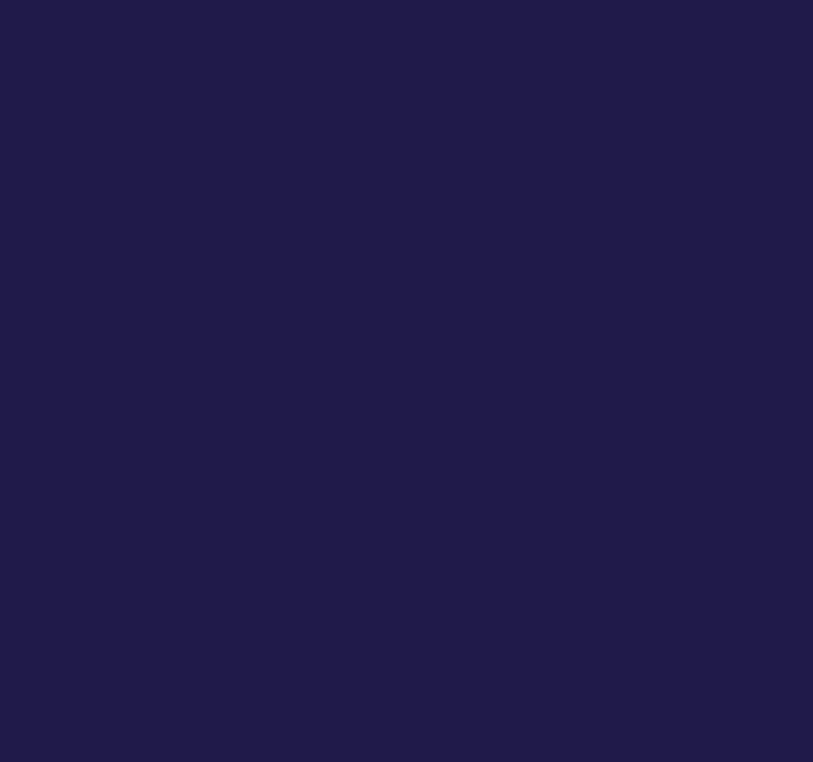
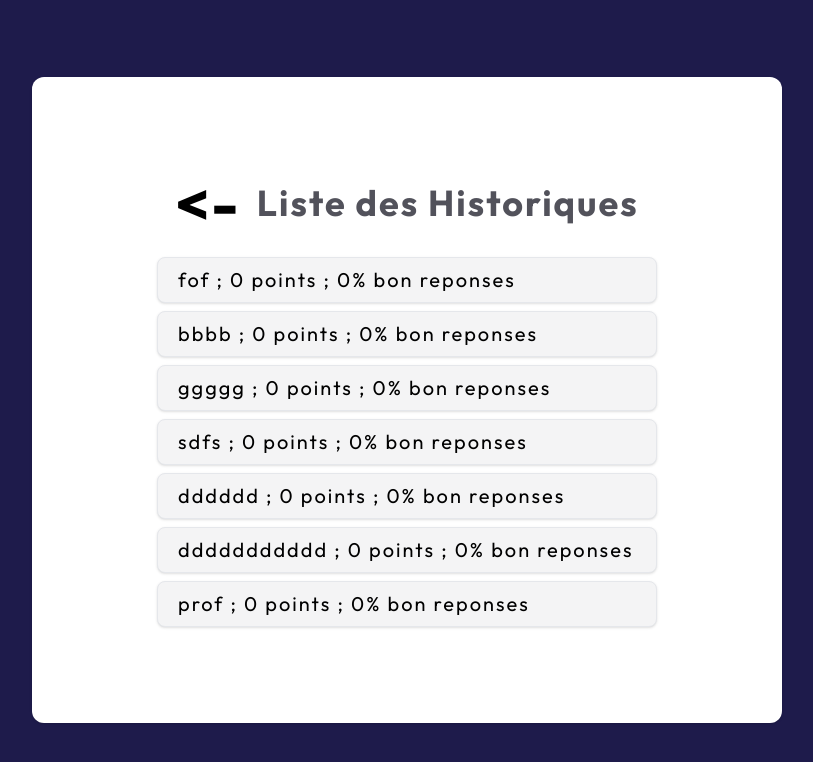
Before and after one commit to rootcoder54/quizz, an Angular app: page /historique in a window 1280 px wide. Before the commit this address led to /. Shown: the top 762 px of the page, without its empty margins (233-1046 px from the left). Built offline with nearby package versions, Linux system fonts and the light colour scheme; data requests are answered from the project's data file.

Commit message:
historique

```diff
--- a/src/app/app-routing.module.ts
+++ b/src/app/app-routing.module.ts
@@ -2,11 +2,13 @@ import { NgModule } from '@angular/core';
 import { RouterModule, Routes } from '@angular/router';
 import { HomeComponent } from './pages/home/home.component';
 import { QuizzComponent } from './pages/quizz/quizz.component';
+import { HistoriqueComponent } from './pages/historique/historique.component';
 
 const routes: Routes = [
   { path: '', redirectTo: '/home', pathMatch: 'full' },
   { path: 'home', component: HomeComponent },
   { path: 'quizz/:id', component: QuizzComponent },
+  { path:'historique', component:HistoriqueComponent}
 ];
 
 @NgModule({
--- a/src/app/app.module.ts
+++ b/src/app/app.module.ts
@@ -14,6 +14,7 @@ import { QuestionService } from './shared/service/question.service';
 import { QuizzItemComponent } from './components/quizz-item/quizz-item.component';
 import { FormsModule } from '@angular/forms';
 import { QuizzService } from './shared/service/quizz.service';
+import { HistoriqueComponent } from './pages/historique/historique.component';
 
 @NgModule({
   declarations: [
@@ -22,7 +23,8 @@ import { QuizzService } from './shared/service/quizz.service';
     QuizzComponent,
     SuccessDirective,
     FalseDirective,
-    QuizzItemComponent
+    QuizzItemComponent,
+    HistoriqueComponent
   ],
   imports: [
     BrowserModule,
--- /dev/null
+++ b/src/app/pages/historique/historique.component.html
@@ -0,0 +1,13 @@
+<div class="flex flex-col items-center gap-y-6 bg-white p-24 rounded-xl shadow w-[750px]">
+    <div class="flex flex-row justify-center items-center gap-x-4">
+        <a href="/home" class="text-6xl font-bold">
+            <-
+        </a>
+        <h2 class="text-4xl font-bold text-zinc-600">Liste des Historiques</h2>
+    </div>
+    <div class="flex flex-col gap-y-2">
+        <div *ngFor="let item of quizz" class="border text-xl px-5 py-2 w-[500px] rounded-lg shadow bg-zinc-100">
+            {{item.pseudo}}  ; {{item.point}} points ; {{item.point/item.nombre}}% bon reponses
+        </div>
+    </div>
+</div>
--- /dev/null
+++ b/src/app/pages/historique/historique.component.ts
@@ -0,0 +1,20 @@
+import { Component, OnInit } from '@angular/core';
+import { Quizz } from 'src/app/shared/interface/quizz';
+import { QuizzService } from 'src/app/shared/service/quizz.service';
+
+@Component({
+  selector: 'app-historique',
+  templateUrl: './historique.component.html',
+  styleUrls: ['./historique.component.css']
+})
+export class HistoriqueComponent implements OnInit {
+
+  quizz:Quizz[]=[];
+  constructor(private quizzService:QuizzService){}
+
+  ngOnInit(){
+    this.quizzService.getQuizzes().subscribe(q => {
+      this.quizz=q;
+    })
+  }
+}
--- a/src/app/pages/home/home.component.html
+++ b/src/app/pages/home/home.component.html
@@ -12,8 +12,8 @@
             class="px-4 py-2 rounded-xl w-full bg-zinc-900 text-white text-center font-bold hover:bg-zinc-700">
             Commencer
         </button>
-        <a routerLink="/home"
-            class="px-4 py-2 cursor-not-allowed rounded-xl w-full bg-white  text-center font-bold border hover:bg-zinc-100">Historique</a>
+        <a routerLink="/historique"
+            class="px-4 py-2 rounded-xl w-full bg-white  text-center font-bold border hover:bg-zinc-100">Historique</a>
     </div>
 </div>
 
--- a/src/app/pages/quizz/quizz.component.html
+++ b/src/app/pages/quizz/quizz.component.html
@@ -1,7 +1,7 @@
 <div *ngIf="!finish" class="flex flex-col gap-y-6 bg-white p-24 rounded-xl shadow w-[750px]">
 
     <div class="flex items-center justify-between px-7">
-        <span class="text-zinc-500 font-bold">Question {{numero}}/{{quizz.nombre}} {{quizz.pseudo}}</span>
+        <span class="text-zinc-500 font-bold">Question {{numero}}/{{quizz.nombre}} {{quizz.point}}</span>
     </div>
 
     <!-- ========== La bar de temps ========== -->
--- a/src/app/pages/quizz/quizz.component.ts
+++ b/src/app/pages/quizz/quizz.component.ts
@@ -16,7 +16,7 @@ export class QuizzComponent implements OnInit {
   numero: number = 1;
 
   finish: boolean = false;
-  nbreQuestion:number[]=[];
+  liste:number[]=[];
   width: number = 0;
 
   question:{
@@ -57,11 +57,11 @@ export class QuizzComponent implements OnInit {
     while (uniqueNumbers.size < this.quizz.nombre) {
         uniqueNumbers.add(Math.floor(Math.random() * (13)) + 1);
     }
-    this.nbreQuestion=Array.from(uniqueNumbers);
+    this.liste=Array.from(uniqueNumbers);
   }
 
   loadQuestion() {
-    const random=this.nbreQuestion[this.numero-1];
+    const random=this.liste[this.numero-1];
     this.questionservice.getById(random).subscribe((data) => {
       this.question={
         question:this.numero+'-' + data.question,
--- a/src/app/shared/service/quizz.service.ts
+++ b/src/app/shared/service/quizz.service.ts
@@ -13,8 +13,8 @@ export class QuizzService {
   constructor(private http: HttpClient) { }
 
 
-  getQuizzes(): Observable<any> {
-    return this.http.get<any>(`${this.apiUrl}`);
+  getQuizzes(): Observable<Quizz[]> {
+    return this.http.get<Quizz[]>(`${this.apiUrl}`);
   }
 
   getQuizzesId(id:string): Observable<Quizz> {
```
Also changed, not shown: src/app/pages/historique/historique.component.css (added).
